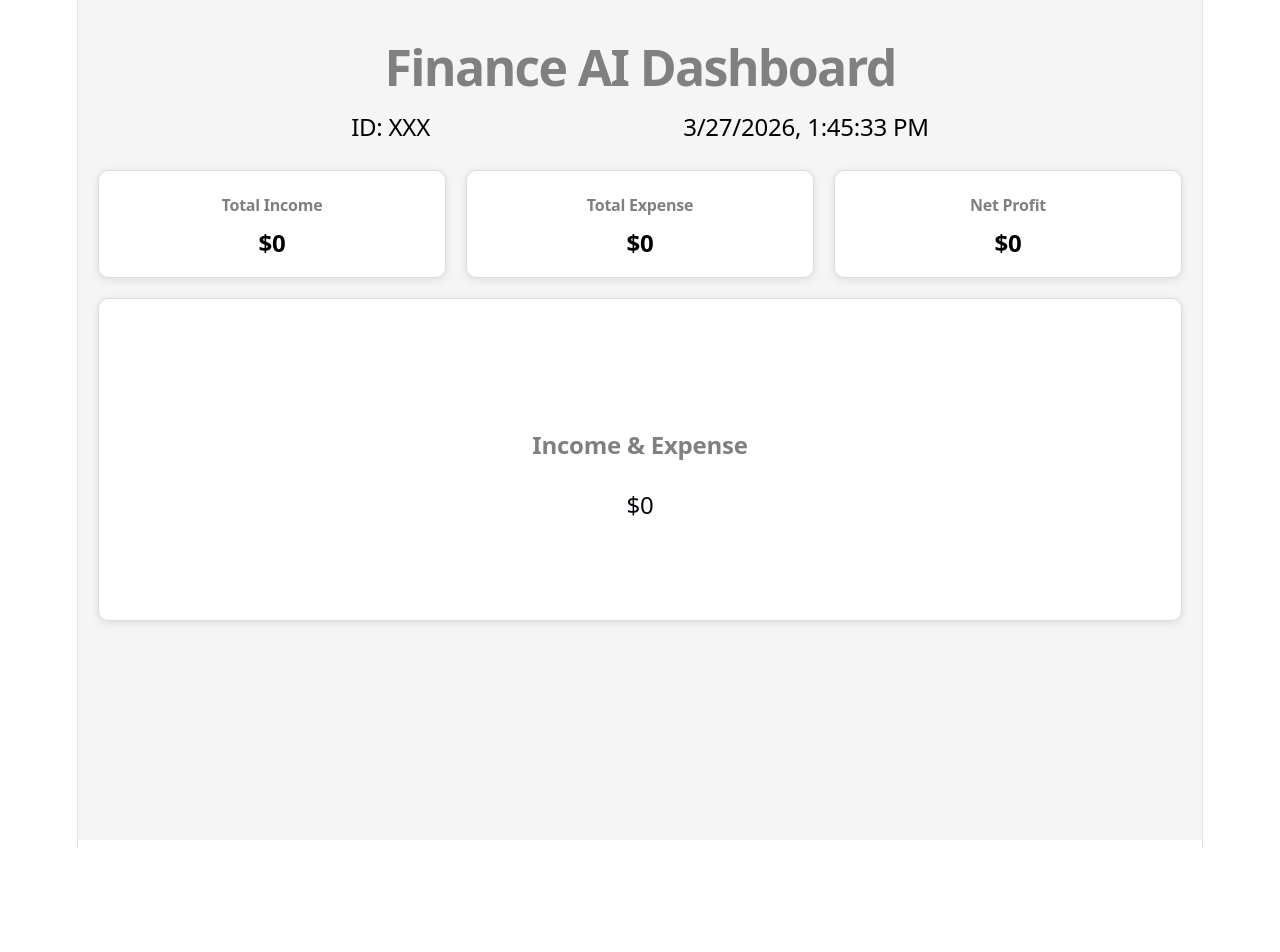
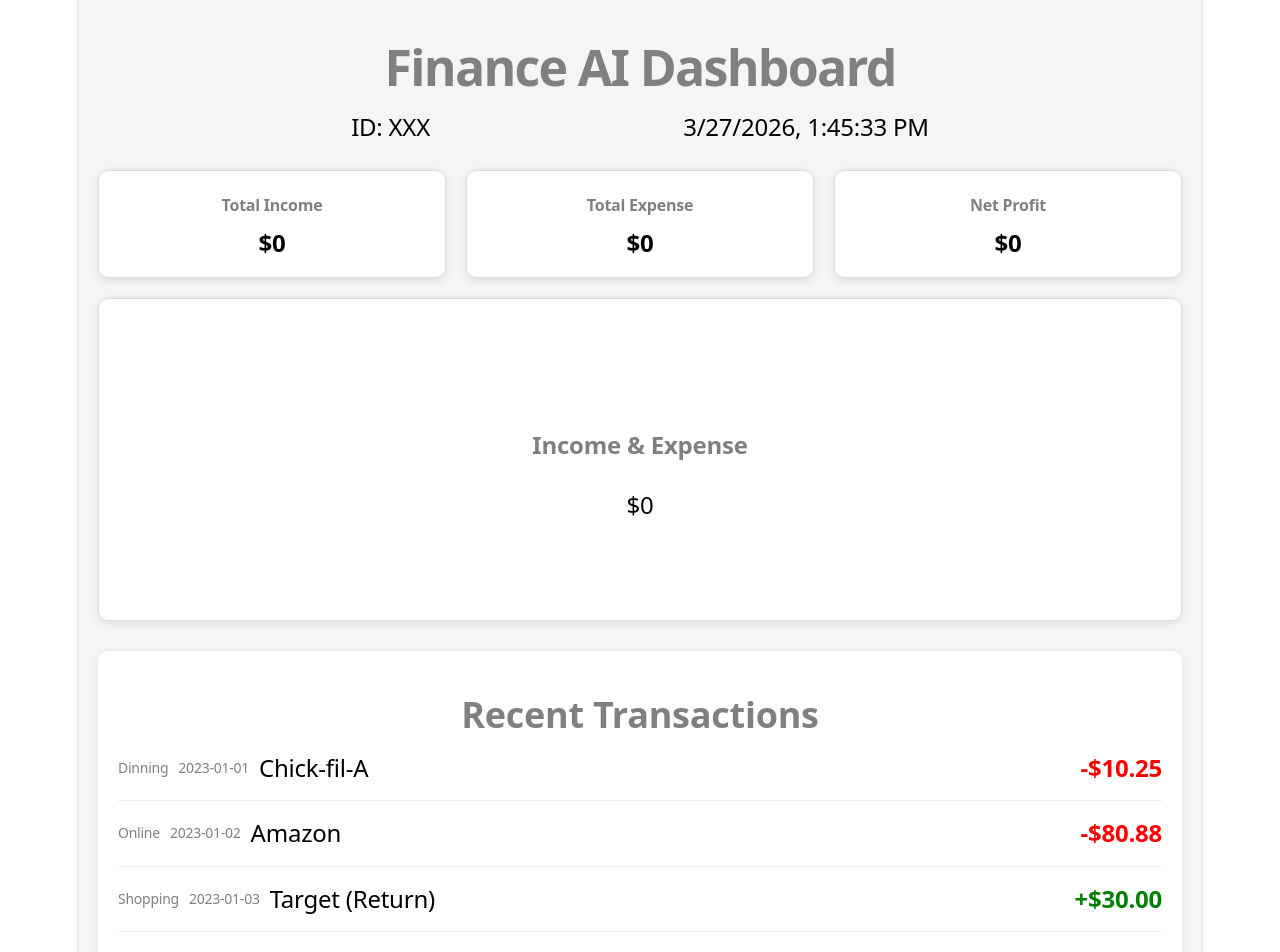
Before and after one commit to BrianKHL/finance-ai-dashboard, a React (Vite) app: page / in a window 1280 px wide. Shown: the top 952 px of the page. Before the commit the page ends 848 px from the top, so only its background shows below. Built offline with nearby package versions, Linux system fonts and the light colour scheme.

Commit message:
Add Transactions and TransactionItem components for UI layout

```diff
--- /dev/null
+++ b/src/components/Transaction/Transactions.css
@@ -0,0 +1,17 @@
+.transactions {
+  margin-top: 30px;
+  background: white;
+  padding: 20px;
+  border-radius: 10px;
+  box-shadow: 0 2px 8px rgba(0,0,0,0.1);
+}
+
+.transactions h2 {
+  margin-bottom: 15px;
+  color: gray;
+}
+
+.transaction-list {
+  display: flex;
+  flex-direction: column;
+}
--- /dev/null
+++ b/src/components/Transaction/Transactions.jsx
@@ -0,0 +1,43 @@
+import "./Transactions.css";
+import TransactionItem from "../TransactionItem/TransactionItem";
+
+function Transactions() {
+    const transactions = [
+    {
+        category: "Dinning",
+        date: '2023-01-01',
+        name: 'Chick-fil-A',
+        amount: -10.25,
+    },
+    {
+        category: "Online",
+        date: '2023-01-02',
+        name: 'Amazon',
+        amount: -80.88,
+    },
+    {
+        category: "Shopping",
+        date: '2023-01-03',
+        name: 'Target (Return)',
+        amount: +30,
+    },
+];
+
+return (
+    <section className="transactions">
+        <h2>Recent Transactions</h2>
+        <div className="transaction-list">
+            {transactions.map((item, index) => (
+                <TransactionItem
+                    key={index}
+                    category={item.category}
+                    date={item.date}
+                    name={item.name}
+                    amount={item.amount}
+                />
+            ))}
+        </div>
+    </section>
+);
+}
+export default Transactions;
--- /dev/null
+++ b/src/components/TransactionItem/TransactionItem.css
@@ -0,0 +1,38 @@
+.transaction-item {
+  display: flex;
+  justify-content: space-between;
+  padding: 10px 0;
+  border-bottom: 1px solid #eee;
+}
+
+.left {
+  display: flex;
+  gap: 10px;
+}
+
+.category {
+  color: gray;
+  font-size: 14px;
+}
+
+.date {
+  color: gray;
+  font-size: 14px;
+}
+
+.name {
+  font-weight: 500;
+  color: black;
+}
+
+.amount {
+  font-weight: bold;
+}
+
+.amount.income {
+  color: green;
+}
+
+.amount.expense {
+  color: red;
+}
--- /dev/null
+++ b/src/components/TransactionItem/TransactionItem.jsx
@@ -0,0 +1,21 @@
+import "./TransactionItem.css";
+
+function TransactionItem({ category, date, name, amount }) {
+    const isIncome = amount > 0;
+
+    return (
+        <div className="transaction-item">
+            <div className="left">
+                <span className="category">{category}</span>
+                <span className="date">{date}</span>
+                <span className="name">{name}</span>
+            </div>
+
+            <div className ={`amount ${isIncome ? "income" : "expense"}`}>
+                {isIncome ? "+" : "-"}${Math.abs(amount).toFixed(2)}
+            </div>
+        </div>
+    );
+}
+
+export default TransactionItem;
--- a/src/pages/Dashboard.jsx
+++ b/src/pages/Dashboard.jsx
@@ -2,6 +2,7 @@ import Header from "../components/Header/Header";
 import UserInfo from "../components/UserInfo/UserInfo";
 import SummarySection from "../components/SummarySection/SummarySection";
 import Diagram from "../components/Diagram/Diagram";
+import Transactions from "../components/Transaction/Transactions";
 
 function Dashboard() {
   return (
@@ -10,6 +11,7 @@ function Dashboard() {
       <UserInfo />
       <SummarySection />
       <Diagram />
+      <Transactions />
     </div>
   );
 }
```
